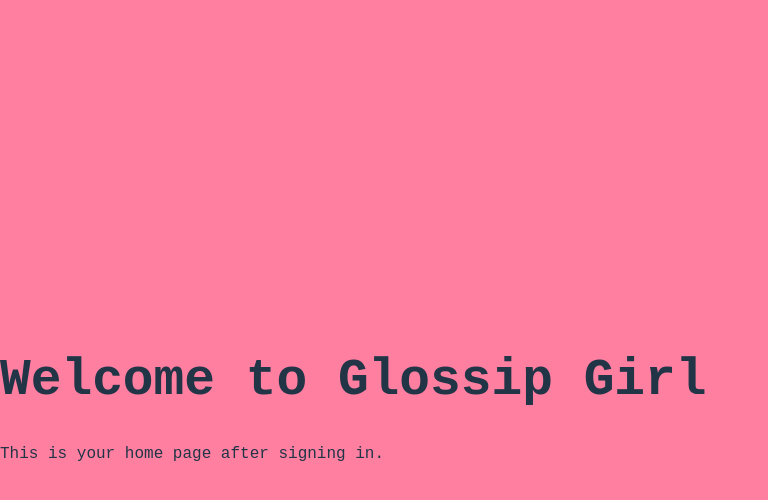
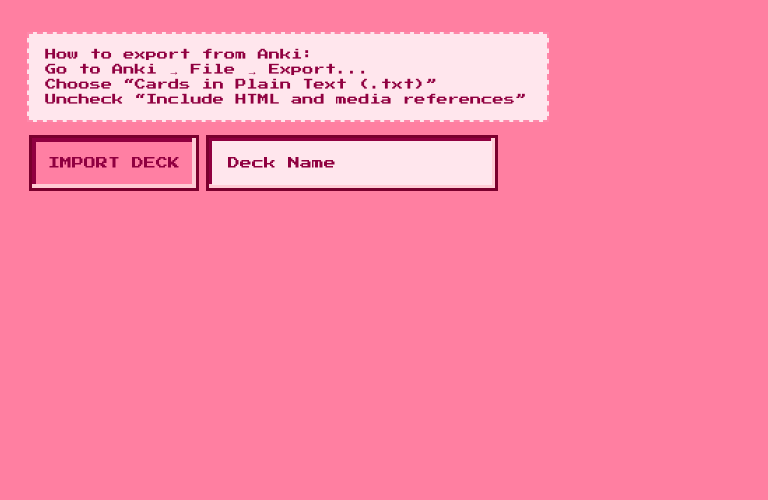
Before and after one commit to anjanarp/glossip-girl, a React (Vite) app in the folder frontend/: page /home in a window 1280 px wide. Shown: the top 500 px of the page, without its empty margins (0-768 px from the left). Built offline with nearby package versions, Linux system fonts and the light colour scheme; no server answers; sample sign-in values are in the browser's storage.

Commit message:
connected upload flow to backend api script and firestore, added frontend scaffolding for importing a deck and assigning a deck name

```diff
--- a/frontend/index.html
+++ b/frontend/index.html
@@ -3,6 +3,8 @@
   <head>
     <meta charset="UTF-8" />
     <meta http-equiv="Cache-Control" content="no-store" />
+    <link href="https://fonts.googleapis.com/css2?family=Press+Start+2P&family=Pixelify+Sans&family=Silkscreen&display=swap" rel="stylesheet">
+
     <link rel="icon" type="image/svg+xml" href="/src/assets/logo.png" />
     <meta name="viewport" content="width=device-width, initial-scale=1.0" />
     <title>Glossip Girl</title>
--- a/frontend/src/App.css
+++ b/frontend/src/App.css
@@ -5,7 +5,7 @@
   padding: 0;
   background-color: #FF7FA1;
   height: 100%;
-  font-family: 'VT323', monospace;
+  font-family: 'Press Start 2P';
 }
 
 /* this makes the default cursor the dark custom one */
@@ -53,7 +53,7 @@
 /* styling the pixel button */
 .pixel-button {
   padding: 1.25rem 2rem;
-  font-family: 'VT323', monospace;
+  font-family: 'Press Start 2P';
   font-size: 1.3rem;
   font-weight: 600;
   background-color: #FF88AA;
--- a/frontend/src/App.jsx
+++ b/frontend/src/App.jsx
@@ -1,7 +1,8 @@
-import { useState } from "react"
+import { useState, useEffect } from "react"
 import { Routes, Route, useNavigate } from "react-router-dom"
 import { signInWithPopup } from "firebase/auth"
 import { auth, provider } from "./firebase"
+import { onAuthStateChanged } from "firebase/auth"
 
 import Home from "./Home.jsx"
 import ProtectedRoute from "./ProtectedRoute"
@@ -25,6 +26,16 @@
       })
   }
 
+  useEffect(() => {
+    const unsubscribe = onAuthStateChanged(auth, (firebaseUser) => {
+      if (firebaseUser) {
+        setUser(firebaseUser)
+      }
+    })
+
+    return () => unsubscribe()
+  }, [])
+
   // sets up routing for landing and home
   return (
     <Routes>
@@ -46,7 +57,7 @@
         path="/home"
         element={
           <ProtectedRoute>
-            <Home />
+            <Home user={user} />
           </ProtectedRoute>
         }
       />
--- a/frontend/src/Home.css
+++ b/frontend/src/Home.css
@@ -0,0 +1,249 @@
+/* container for the home screen */
+.home-container {
+    position: absolute;
+    top: 2rem;
+    left: 2rem;
+    padding: 0;
+    margin: 0;
+}
+
+/* box that shows export instructions */
+.instructions-block {
+    font-family: 'Press Start 2P';
+    font-size: .7rem;
+    color: #900040;
+    line-height: .95rem;
+    margin-bottom: 1rem;
+    background-color: #ffe6ed;
+    padding: .1rem;
+    padding-left: 1rem;
+    border: 2px dashed #ff88aa;
+    width: 500px;
+    margin-left: -.3rem;
+}
+
+/* wrapper for the upload ui controls */
+.import-controls {
+    display: flex;
+    flex-direction: row;
+    gap: 1rem;
+    max-width: 700px;
+    align-items: center;
+}
+
+/* upload button styling */
+.import-deck-button {
+    padding: 1rem;
+    padding-bottom: -.1rem;
+    font-family: 'Press Start 2P';
+    font-size: .75rem;
+    font-weight: 600;
+    background-color: #FF88AA;
+    color: #900040;
+    border: none;
+    position: relative;
+    cursor: pointer;
+    image-rendering: pixelated;
+    z-index: 1;
+}
+
+.import-deck-button::before {
+    content: "";
+    position: absolute;
+    top: -3px;
+    left: -3px;
+    right: -3px;
+    bottom: -3px;
+    background-color: #FF7FA3;
+    border: 3px solid #7a002d;
+    box-shadow: inset -4px -4px 0 #FFCCD5, inset 4px 4px 0 #900040;
+    z-index: -1;
+    image-rendering: pixelated;
+}
+
+.import-deck-button:hover::before {
+    background-color: #ff668a;
+    border-color: #5a0020;
+    box-shadow: inset 4px 4px 0 #fff0f5, inset -4px -4px 0 #700030;
+}
+
+.import-deck-button:active::before {
+    background-color: #ff99bb;
+    border-color: #5a0020;
+    box-shadow: inset -4px -4px 0 #fff0f5, inset 4px 4px 0 #700030;
+}
+
+.import-deck-button {
+    outline: none;
+    cursor: url('cursor_dark.cur'), auto;
+}
+
+.import-deck-button:focus {
+    outline: none;
+    box-shadow: none;
+}
+
+.import-deck-button:hover {
+    cursor: url('cursor_dark.cur'), auto;
+}
+
+.import-deck-button:active {
+    cursor: url('cursor.cur'), auto;
+}
+
+/* wrapper around the uploaded filename */
+.filename-wrapper {
+    position: relative;
+    display: inline-flex;
+    box-sizing: border-box;
+    padding: 0;
+}
+
+.filename-wrapper.no-border::before {
+    display: none;
+}
+
+.filename-wrapper::before {
+    content: "";
+    position: absolute;
+    top: -3px;
+    left: -3px;
+    right: -3px;
+    bottom: -3px;
+    background-color: #FF7FA3;
+    border: 3px solid #7a002d;
+    box-shadow: inset -4px -4px 0 #FFCCD5, inset 4px 4px 0 #900040;
+    z-index: 0;
+    pointer-events: none;
+    image-rendering: pixelated;
+}
+
+/* displayed name of uploaded file */
+.uploaded-filename {
+    position: relative;
+    z-index: 1;
+    font-family: 'Press Start 2P';
+    font-size: .75rem;
+    color: #900040;
+    background-color: #FF7FA3;
+    padding: 1rem;
+    image-rendering: pixelated;
+}
+
+/* input field for naming the deck */
+.deck-name-input {
+    position: relative;
+    z-index: 1;
+    width: 100%;
+    max-width: 280px;
+    font-family: 'Press Start 2P';
+    font-size: .75rem;
+    padding: 1rem;
+    padding-bottom: -.1rem;
+    background-color: #FFE6ED;
+    color: #900040;
+    border: none;
+    image-rendering: pixelated;
+    outline: none;
+    box-sizing: border-box;
+    display: block;
+}
+
+/* wrapper around the deck name input */
+.deck-name-input-wrapper {
+    position: relative;
+    display: inline-flex;
+    width: fit-content;
+    height: fit-content;
+    box-sizing: border-box;
+    padding: 0;
+}
+
+.deck-name-input-wrapper::before {
+    content: "";
+    position: absolute;
+    top: -6px;
+    left: -6px;
+    right: -6px;
+    bottom: -6px;
+    background-color: #FF7FA3;
+    border: 3px solid #7a002d;
+    box-shadow:
+        inset -4px -4px 0 #FFCCD5,
+        inset 4px 4px 0 #900040;
+    z-index: 0;
+    image-rendering: pixelated;
+    pointer-events: none;
+}
+
+.deck-name-input::placeholder {
+    font-family: 'Press Start 2P';
+    font-size: .75rem;
+    color: #900040;
+    opacity: 1;
+}
+
+.deck-name-input:hover {
+    cursor: url('cursor.cur'), auto;
+}
+
+.deck-name-input::selection {
+    background: #ffb6c1;
+    color: #900040;
+}
+
+/* styling for add deck button */
+.add-deck-button {
+    padding: 1rem;
+    padding-bottom: -.1rem;
+    font-family: 'Press Start 2P';
+    font-size: .75rem;
+    font-weight: 600;
+    background-color: #FF88AA;
+    color: #900040;
+    border: none;
+    position: relative;
+    cursor: pointer;
+    image-rendering: pixelated;
+    z-index: 1;
+    outline: none;
+}
+
+.add-deck-button::before {
+    content: "";
+    position: absolute;
+    top: -3px;
+    left: -3px;
+    right: -3px;
+    bottom: -3px;
+    background-color: #FF7FA3;
+    border: 3px solid #7a002d;
+    box-shadow: inset -4px -4px 0 #FFCCD5, inset 4px 4px 0 #900040;
+    z-index: -1;
+    image-rendering: pixelated;
+}
+
+.add-deck-button:hover::before {
+    background-color: #ff668a;
+    border-color: #5a0020;
+    box-shadow: inset 4px 4px 0 #fff0f5, inset -4px -4px 0 #700030;
+}
+
+.add-deck-button:active::before {
+    background-color: #ff99bb;
+    border-color: #5a0020;
+    box-shadow: inset -4px -4px 0 #fff0f5, inset 4px 4px 0 #700030;
+}
+
+.add-deck-button:hover {
+    cursor: url('cursor_dark.cur'), auto;
+}
+
+.add-deck-button:active {
+    cursor: url('cursor.cur'), austo;
+}
+
+.add-deck-button:focus {
+    outline: none;
+    box-shadow: none;
+}
--- a/frontend/src/Home.jsx
+++ b/frontend/src/Home.jsx
@@ -1,12 +1,121 @@
-import "./Home.css";
+import { useState } from "react"
+import "./Home.css"
 
-function Home() {
+function Home({ user }) {
+  // state for file, deck name, and add button toggle
+  const [file, setFile] = useState(null)
+  const [deckName, setDeckName] = useState("")
+  const [showAdd, setShowAdd] = useState(false)
+
+  // handles file input change
+  const handleFileChange = (e) => {
+    const selected = e.target.files[0]
+    setFile(selected)
+    if (selected && deckName) setShowAdd(true)
+  }
+
+  // handles deck name input change
+  const handleDeckNameChange = (e) => {
+    setDeckName(e.target.value)
+    if (e.target.value && file) setShowAdd(true)
+  }
+
+  // handles add button click
+  const handleAddClick = async () => {
+    if (!file || !deckName || !user) return
+
+    const reader = new FileReader()
+
+    // reads the file content as text
+    reader.onload = async () => {
+      const fileContent = reader.result
+
+      // prepares the payload to send to backend
+      const payload = {
+        uid: user.uid,
+        deckName: deckName,
+        content: fileContent,
+      }
+
+      try {
+        const response = await fetch("http://127.0.0.1:8000/upload-deck", {
+          method: "POST",
+          headers: {
+            "Content-Type": "application/json",
+          },
+          body: JSON.stringify(payload),
+        })
+
+        if (response.ok) {
+          console.log("Deck uploaded successfully")
+        } else {
+          console.error("Upload failed")
+        }
+      } catch (error) {
+        console.error("Upload error:", error)
+      } finally {
+        setFile(null)
+        setDeckName("")
+        setShowAdd(false)
+      }
+    }
+
+    reader.readAsText(file)
+  }
+
   return (
     <div className="home-container">
-      <h1>Welcome to Glossip Girl</h1>
-      <p>This is your home page after signing in.</p>
+
+      {/* instructions box for how to export from anki */}
+      <div className="instructions-block">
+        <p>
+          <strong>How to export from Anki:</strong><br />
+          Go to Anki → File → Export...<br />
+          Choose “Cards in Plain Text (.txt)”<br />
+          Uncheck “Include HTML and media references”
+        </p>
+      </div>
+
+      {/* controls for importing file and naming deck */}
+      <div className="import-controls">
+        {file ? (
+          <div className={`filename-wrapper ${file ? 'no-border' : ''}`}>
+            <div className="uploaded-filename">{file.name}</div>
+          </div>
+        ) : (
+          <label htmlFor="deck-file" className="import-deck-button">
+            IMPORT DECK
+          </label>
+        )}
+
+        <input
+          id="deck-file"
+          type="file"
+          accept=".txt"
+          onChange={handleFileChange}
+          style={{ display: "none" }}
+        />
+
+        <div className="deck-name-input-wrapper">
+          <input
+            className="deck-name-input"
+            type="text"
+            placeholder="Deck Name"
+            value={deckName}
+            onChange={handleDeckNameChange}
+          />
+        </div>
+
+        {/* shows add button if both file and deck name exist */}
+        {showAdd && (
+          <button className="add-deck-button" onClick={handleAddClick}>
+            ADD
+          </button>
+        )}
+      </div>
+
     </div>
-  );
+  )
 }
 
-export default Home;
+export default Home
```
Also changed, not shown: 1 other file (tests, documents, lock files or other folders).
